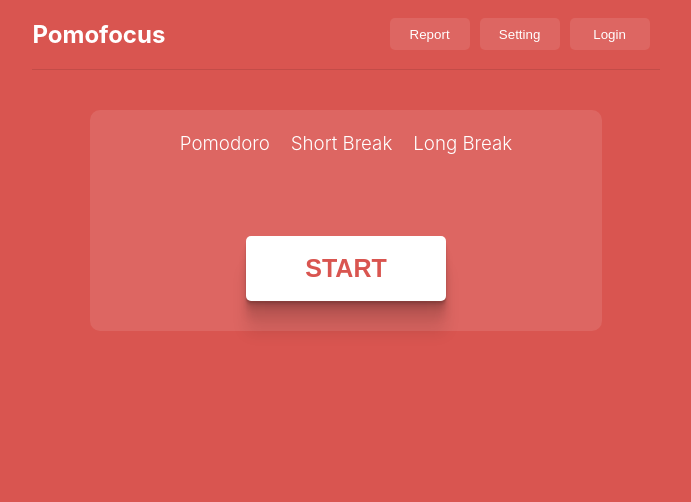
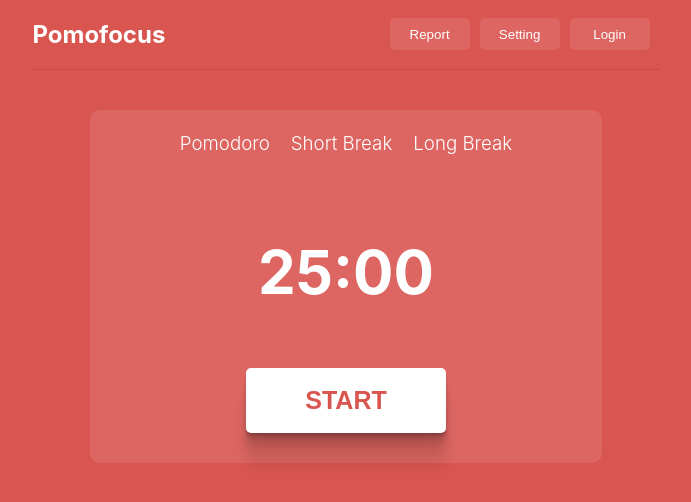
Before and after one commit to jkdioufy98/pomodofocus, a React (Create React App) app: page / in a window 1280 px wide. Shown: the top 502 px of the page, without its empty margins (294-985 px from the left). Built offline with nearby package versions, Linux system fonts and the light colour scheme.

Commit message:
Fixing bug timer at first lanching

```diff
--- a/src/Components/Main-card/Maincard.js
+++ b/src/Components/Main-card/Maincard.js
@@ -3,7 +3,7 @@
 
 const Maincard = () => {
 
-    const [timer,setTimer] = useState('')
+    const [timer,setTimer] = useState('25:00')
     const [start,setStart] = useState()
     const [startColor,setStartColor] = useState('')
     const ref = useRef()
```
